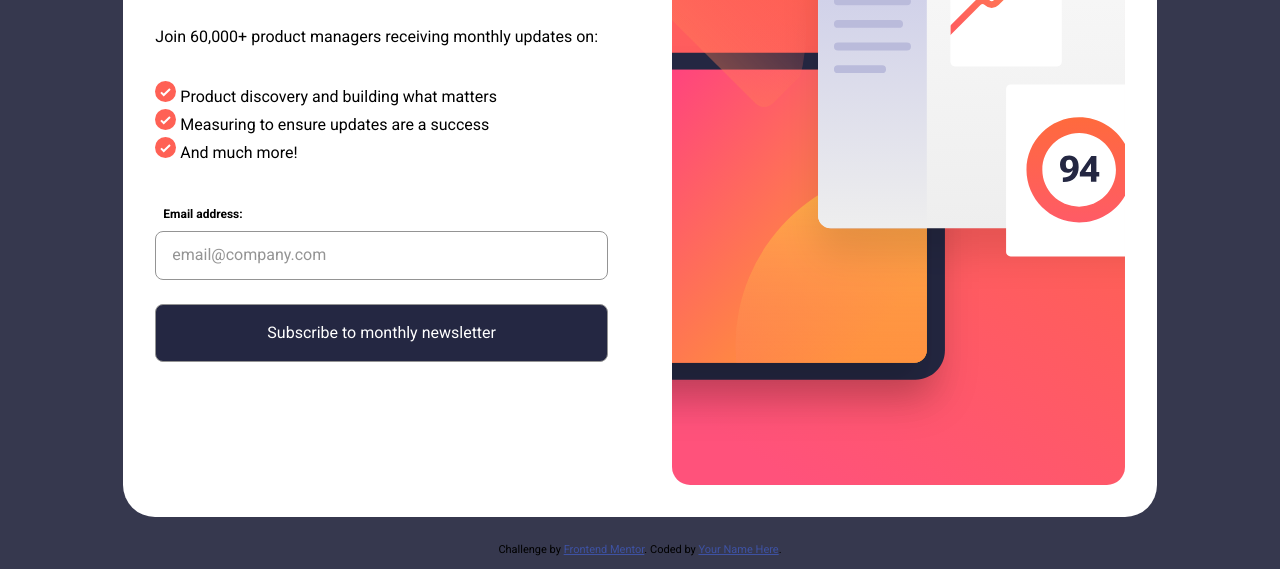
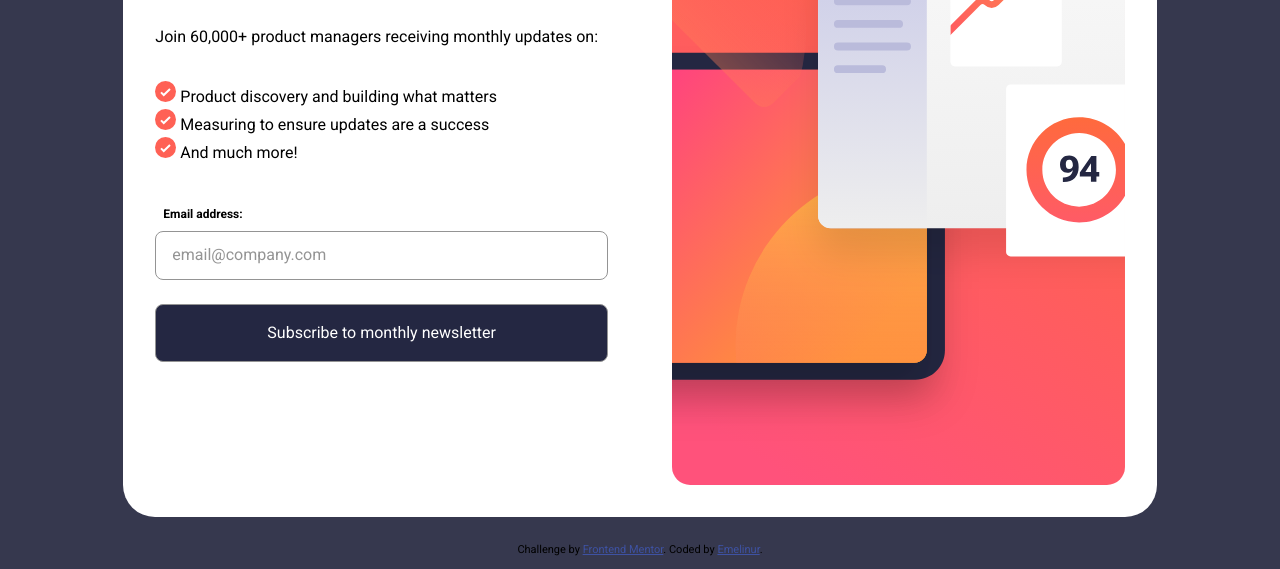
Before and after one commit to Emelinur/newsletter-sign-up-with-success-message-main, a plain HTML site: page index.html in a window 1280 px wide. Shown: the part 231-800 px from the top of the page. Drawn offline with Linux system fonts and the light colour scheme.

Commit message:
update attribution

```diff
--- a/index.html
+++ b/index.html
@@ -168,7 +168,7 @@
       Challenge by
       <a href="https://www.frontendmentor.io?ref=challenge" target="_blank"
         >Frontend Mentor</a
-      >. Coded by <a href="#">Your Name Here</a>.
+      >. Coded by <a href="https://www.frontendmentor.io/profile/Emelinur">Emelinur</a>.
     </div>
     <script src="main.js"></script>
   </body>
```
